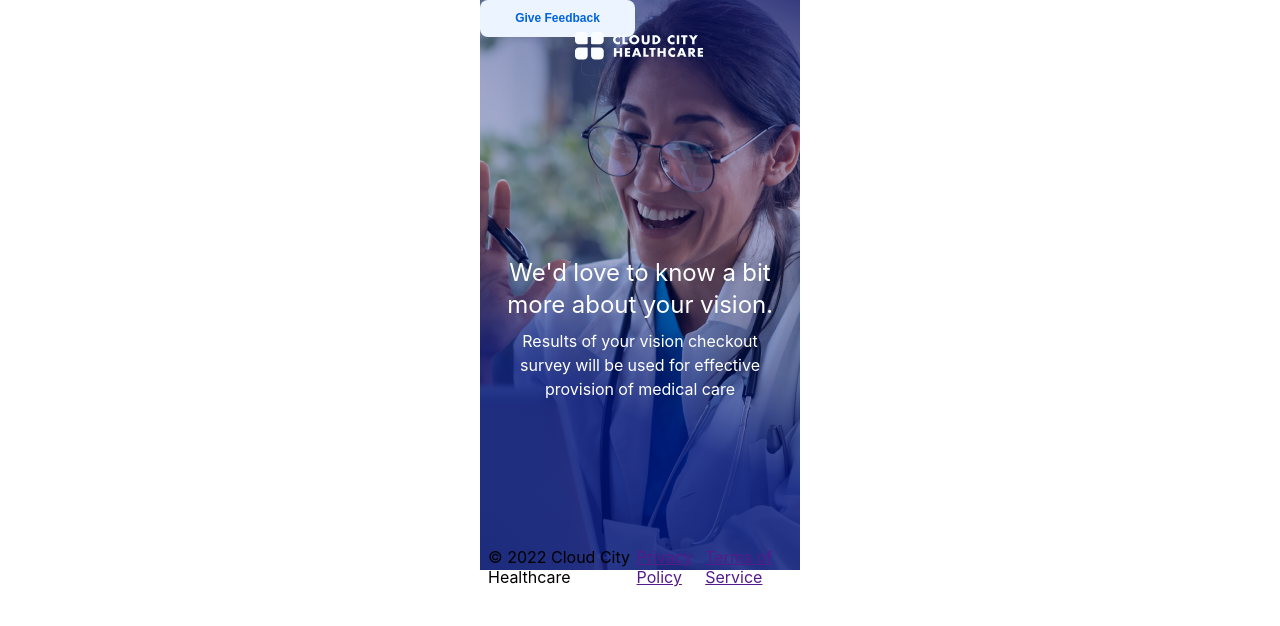
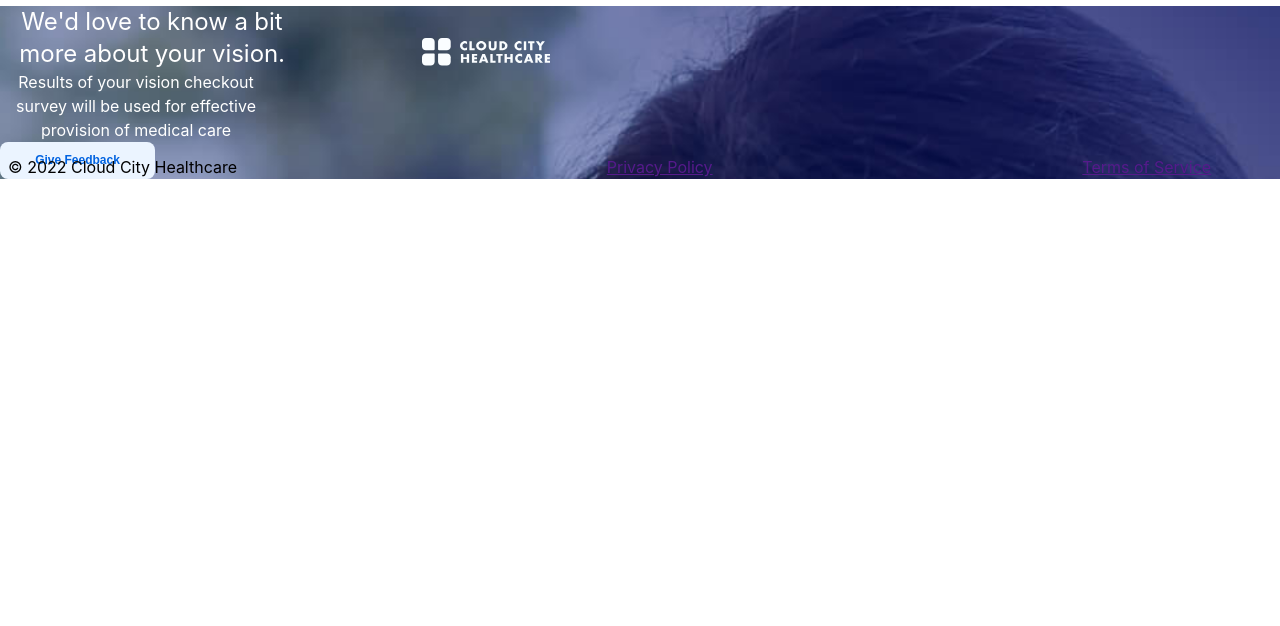
Before and after one commit to ksmirnov-greenm/real-time-outreach, a Next.js app in the folder webapp/: page /survey in a window 1280 px wide. Shown: the top 626 px of the page. Built offline with nearby package versions, Linux system fonts and the light colour scheme.

Commit message:
upgrade survey layout

```diff
--- a/webapp/pages/survey/index.js
+++ b/webapp/pages/survey/index.js
@@ -15,20 +15,26 @@ export default function Survey() {
 		})
 	}
 
-	return <div className={styles.container}>
+	return <div className={styles.layoutContainer}>
+			<div className={styles.container}>
 				<div className={styles.logo}>
 					<Logo color={"#FAFDFF"}/>
 				</div>
+
+				<div className={styles.contentContainer}>
 					<div className={`${styles.text} ${styles.xl}`}>We&apos;d love to know a bit more about your vision.</div>
 					<div className={`${styles.text} ${styles.md}`}>Results of your vision checkout survey will be used for effective provision of medical care</div>
 
 					<div className={styles.buttonContainer}>
 						<Button click={startSurvey}>Give Feedback</Button>
 					</div>
+				</div>
+
 				<footer className={styles.footer}>
 					<span className={styles.footerText}>© 2022 Cloud City Healthcare</span>
 					<a className={styles.footerText} href="" onClick={e => e.preventDefault()}>Privacy Policy</a>
 					<a className={styles.footerText} href="" onClick={e => e.preventDefault()}>Terms of Service</a>
 				</footer>
 		</div>
+	</div>
 }
--- a/webapp/pages/survey/index.module.css
+++ b/webapp/pages/survey/index.module.css
@@ -1,18 +1,34 @@
 .container {
-    margin: auto;
-    width: 320px;
-    height: 570px;
-    background-image:
-        linear-gradient(24.16deg, rgba(0, 17, 118, 0.8) 30.96%, rgba(2, 15, 111, 0.4) 46.4%, rgba(2, 15, 110, 0.3) 56.39%, rgba(2, 14, 109, 0.4) 76.37%, rgba(3, 11, 93, 0.8) 100%),
-        url(../../public/survey-bg.png);
+    margin-top: 6px;
+    margin-left: auto;
+    background-image:url(../../public/survey-bg.jpg);
     background-size: cover;
-    /*background-blend-mode: color;*/
+    position: relative;
+    width: 100%;
+    height: 100%;
+}
+
+.layout-container {
+    height: 100%;
+    width: 100%;
+    background: #0263E0;
     position: relative;
 }
 .logo {
     position: absolute;
-    left: 95px;
+    left: 33%;
     top: 32px;
+}
+
+.content-container {
+    position: absolute;
+    display: flex;
+    flex-direction: column;
+    justify-content: space-between;
+    align-items: center;
+    top: 50%;
+    height: 230px;
+    width: 100%;
 }
 
 .text {
@@ -22,33 +38,24 @@
     text-align: center;
     font-feature-settings: 'tnum' on, 'lnum' on;
     color: #FFFFFF;
-    position: absolute;
 }
 
 .xl{
     width: 304px;
     height: 64px;
-    left: 8px;
-    top: 257px;
     font-size: 24px;
     line-height: 32px;
 }
 .md {
-    position: absolute;
     width: 272px;
     height: 72px;
-    left: 24px;
-    top: 329px;
     font-size: 16px;
     line-height: 24px;
 }
 
 .button-container {
-    position: absolute;
     width: 272px;
     height: 48px;
-    left: 24px;
-    top: 425px;
 }
 .button-container button {
     background: #0263E0;
@@ -61,7 +68,7 @@
 .footer {
     position: absolute;
     left: 8px;
-    top: 547px;
+    bottom: 1%;
     display: flex;
     justify-content: space-between;
     width: 94%;
--- a/webapp/pages/survey/question/index.js
+++ b/webapp/pages/survey/question/index.js
@@ -3,7 +3,6 @@ import Logo from "../../../components/logo/logo";
 import SurveyButton from "../../../components/survey-button/survey-button";
 import {useEffect, useState} from "react";
 import {useRouter} from "next/router";
-import {getPatientSurvey} from "../../../services/api-service";
 import surveyService from "../../../services/surveyService";
 import segmentService from "../../../services/segmentService";
 
@@ -46,7 +45,7 @@ export default function Index () {
 				event: 'survey_completed', //TODO: create shared list
 				runId: runId});
 
-			void router.push('/survey/completed');
+			void await router.push('/survey/completed');
 		}
 	}
 
@@ -64,7 +63,6 @@ export default function Index () {
 				})
 		}
 	}, []);
-
 
 	return <div className={styles.container}>
 		<header className={styles.header}>
--- a/webapp/pages/survey/question/index.module.css
+++ b/webapp/pages/survey/question/index.module.css
@@ -1,14 +1,14 @@
 .container {
     margin: auto;
-    width: 320px;
-    height: 570px;
+    width: 100%;
+    height: 100%;
     position: relative;
 }
 
 .header {
     margin-top: 0;
     box-shadow: 0 2px 4px rgba(18, 28, 45, 0.1);
-    width: 304px;
+    width: 100%;
     height: 48px;
     display: flex;
     justify-content: space-between;
@@ -28,7 +28,7 @@
 
 .content {
     margin-left: 23px;
-    height: 500px;
+    height: calc(100% - 78px);
     border-left: 1px solid #CACDD8;
 }
 
@@ -37,7 +37,8 @@
     width: 32px;
     height: 32px;
     left: 7px;
-    top: calc(50% - 32px/2 - 103px);
+    /*top: calc(50% - 32px/2 - 103px);*/
+    top: 32%;
     font-family: 'Inter', sans-serif;
     font-style: normal;
     font-weight: 400;
@@ -53,8 +54,8 @@
 .question-block {
     position: absolute;
     width: 240px;
-    left: 55px;
-    top: 168px;
+    left: 20%; /*55px;*/
+    top: 30%; /*168px;*/
     display: flex;
     flex-direction: column;
     align-items: center;
@@ -102,11 +103,8 @@
 
 
 .footer {
-    position: absolute;
-    width: 304px;
+    width: 100%;
     height: 30px;
-    left: 0;
-    bottom: 0;
     background: #F4F4F6;
     display: flex;
     justify-content: space-between;
@@ -129,8 +127,7 @@
     width: 39px;
     height: 12px;
     left: 56px;
-    top: 520px;
-
+    bottom: 5%;
     font-family: 'Inter', sans-serif;
     font-style: normal;
     font-weight: 500;
--- a/webapp/styles/globals.css
+++ b/webapp/styles/globals.css
@@ -7,10 +7,16 @@
 }
 
 body {
-    height: 100%;
     margin: 0;
     font-family: 'Inter', sans-serif;
     font-style: normal;
+}
+
+html,
+body,
+#__next {
+    height: 100%;
+    width: 100%;
 }
 
 input[type="file"] {
```
Also changed, not shown: webapp/pages/survey/completed.js (+5 -2 lines), webapp/public/survey-bg.jpg (added), 1 other file (tests, documents, lock files or other folders). Lines whose indentation alone changed are shown as unchanged.
